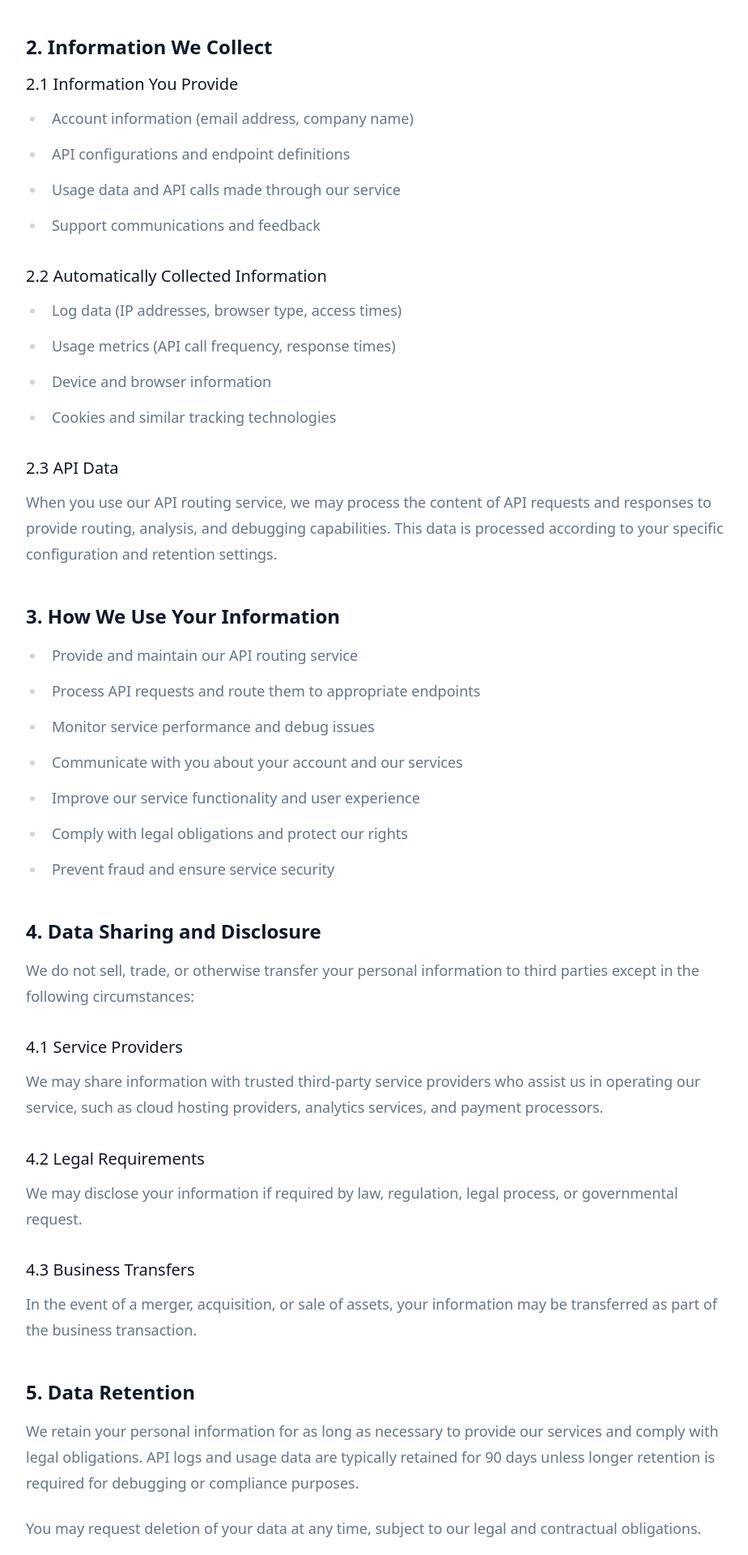
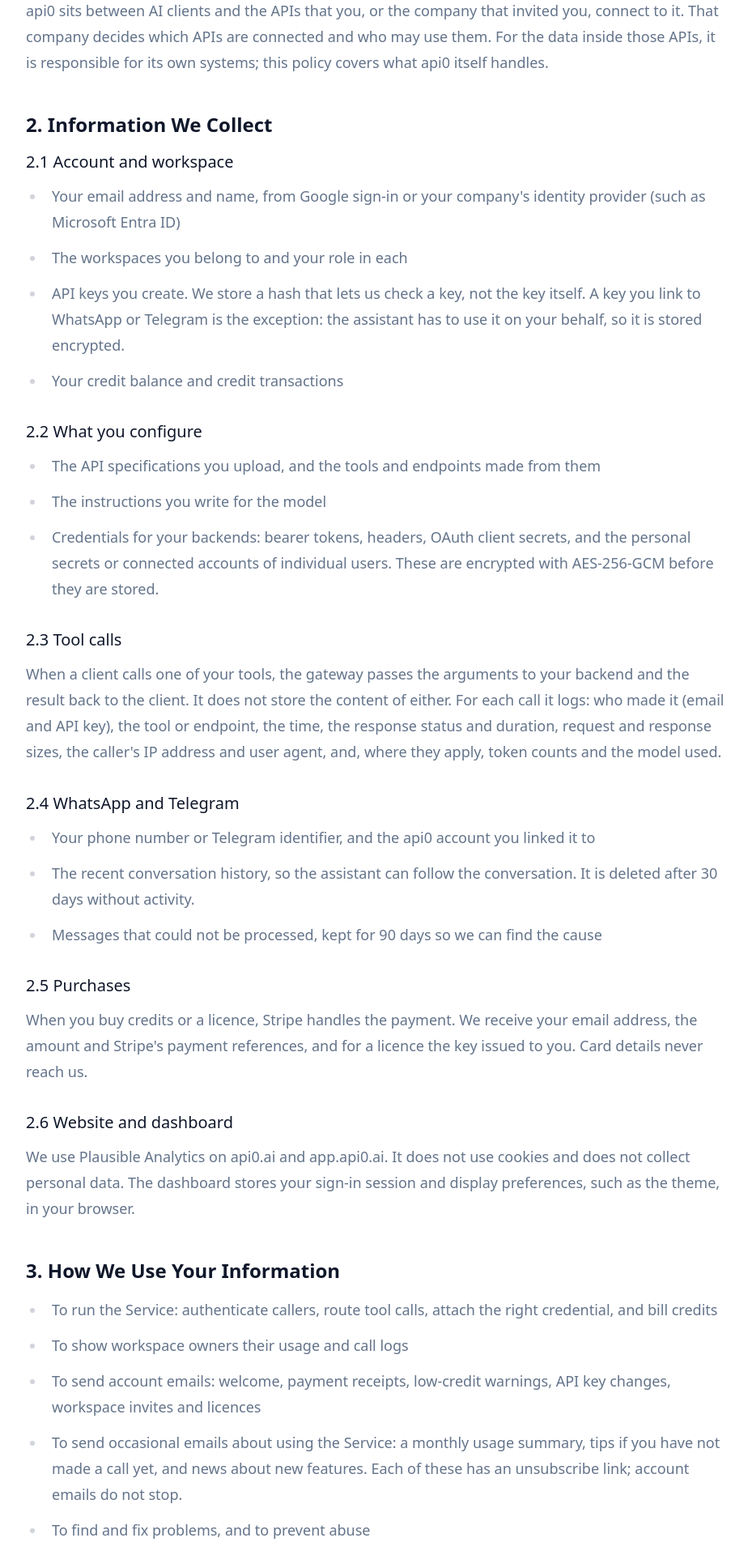
Before and after one commit to bennekrouf/landing-api0, a Next.js app: page /privacy in a window 1280 px wide. Shown: the part 480-2400 px from the top of the page at 81% size, without its empty margins (176-1100 px from the left). Built offline with nearby package versions, Linux system fonts and the light colour scheme.

Commit message:
Update privacy and terms pages (#7)
Updated privacy and terms pages with detailed information about data handling, security, and user rights.

```diff
--- a/src/app/blog/[slug]/page.tsx
+++ b/src/app/blog/[slug]/page.tsx
@@ -21,12 +21,12 @@
 
   if (!post) {
     return {
-      title: 'Post Not Found | API0',
+      title: 'Post Not Found',
     };
   }
 
   return {
-    title: `${post.title} | API0 Blog`,
+    title: post.title,
     description: post.excerpt,
     openGraph: {
       title: post.title,
--- a/src/app/blog/page.tsx
+++ b/src/app/blog/page.tsx
@@ -6,11 +6,11 @@
 // import SEOMetaTags from '@/components/SEOMetaTags';
 
 export const metadata = {
-  title: 'Blog | API0',
-  description: 'Explore the latest insights, tutorials, and best practices for API routing and management.',
+  title: 'Blog',
+  description: 'Guides and architecture notes on MCP, AI agents and connecting Claude to your existing APIs.',
   openGraph: {
     title: 'API0 Blog',
-    description: 'Explore the latest insights, tutorials, and best practices for API routing and management.',
+    description: 'Guides and architecture notes on MCP, AI agents and connecting Claude to your existing APIs.',
     type: 'website',
     url: 'https://api0.ai/blog/',
     images: [
--- a/src/app/privacy/page.tsx
+++ b/src/app/privacy/page.tsx
@@ -1,11 +1,13 @@
 import type { Metadata } from "next";
 
 export const metadata: Metadata = {
-  title: 'Privacy Policy | API0',
+  title: 'Privacy Policy',
   description: 'Privacy policy for API0 services provided by Mayorana',
   robots: 'noindex, nofollow', // Legal pages typically not indexed
 };
 
+// Written from what the gateway, store and messaging bridge actually keep.
+// When one of them starts storing something new, this page changes with it.
 export default function PrivacyPage() {
   return (
     <div className="container mx-auto px-4 py-16 max-w-4xl">
@@ -13,143 +15,175 @@
 
       <div className="prose prose-lg dark:prose-invert max-w-none">
         <p className="text-muted-foreground mb-8">
-          <strong>Last updated:</strong> {new Date().toLocaleDateString('en-US', {
-            year: 'numeric',
-            month: 'long',
-            day: 'numeric'
-          })}
+          {/* A fixed date: change it whenever the policy below changes. */}
+          <strong>Last updated:</strong> October 6, 2026
         </p>
 
         <section className="mb-8">
           <h2 className="text-2xl font-semibold mb-4">1. Introduction</h2>
           <p>
-            This Privacy Policy describes how Mayorana (&quot;we,&quot; &quot;our,&quot; or &quot;us&quot;), a company located in Saint-Prex, Switzerland,
-            collects, uses, and protects your information when you use our API0 service (&quot;Service&quot;) accessible at api0.ai.
+            This Privacy Policy describes how Mayorana (&quot;we,&quot; &quot;our,&quot; or &quot;us&quot;), a company located in Saint-Prex,
+            Switzerland, collects, uses and protects personal data when you use api0 (the &quot;Service&quot;): the website
+            api0.ai, the dashboard at app.api0.ai, the MCP gateway, the SDK and CLI, and the WhatsApp and Telegram assistant.
           </p>
-          <p>
-            By using our Service, you agree to the collection and use of information in accordance with this policy.
+          <p className="mt-4">
+            api0 sits between AI clients and the APIs that you, or the company that invited you, connect to it. That
+            company decides which APIs are connected and who may use them. For the data inside those APIs, it is
+            responsible for its own systems; this policy covers what api0 itself handles.
           </p>
         </section>
 
         <section className="mb-8">
           <h2 className="text-2xl font-semibold mb-4">2. Information We Collect</h2>
 
-          <h3 className="text-xl font-medium mb-3">2.1 Information You Provide</h3>
+          <h3 className="text-xl font-medium mb-3">2.1 Account and workspace</h3>
           <ul className="list-disc pl-6 mb-4">
-            <li>Account information (email address, company name)</li>
-            <li>API configurations and endpoint definitions</li>
-            <li>Usage data and API calls made through our service</li>
-            <li>Support communications and feedback</li>
+            <li>Your email address and name, from Google sign-in or your company&apos;s identity provider (such as Microsoft Entra ID)</li>
+            <li>The workspaces you belong to and your role in each</li>
+            <li>
+              API keys you create. We store a hash that lets us check a key, not the key itself. A key you link to WhatsApp
+              or Telegram is the exception: the assistant has to use it on your behalf, so it is stored encrypted.
+            </li>
+            <li>Your credit balance and credit transactions</li>
           </ul>
 
-          <h3 className="text-xl font-medium mb-3">2.2 Automatically Collected Information</h3>
+          <h3 className="text-xl font-medium mb-3">2.2 What you configure</h3>
           <ul className="list-disc pl-6 mb-4">
-            <li>Log data (IP addresses, browser type, access times)</li>
-            <li>Usage metrics (API call frequency, response times)</li>
-            <li>Device and browser information</li>
-            <li>Cookies and similar tracking technologies</li>
+            <li>The API specifications you upload, and the tools and endpoints made from them</li>
+            <li>The instructions you write for the model</li>
+            <li>
+              Credentials for your backends: bearer tokens, headers, OAuth client secrets, and the personal secrets or
+              connected accounts of individual users. These are encrypted with AES-256-GCM before they are stored.
+            </li>
           </ul>
 
-          <h3 className="text-xl font-medium mb-3">2.3 API Data</h3>
+          <h3 className="text-xl font-medium mb-3">2.3 Tool calls</h3>
+          <p className="mb-4">
+            When a client calls one of your tools, the gateway passes the arguments to your backend and the result back to
+            the client. It does not store the content of either. For each call it logs: who made it (email and API key),
+            the tool or endpoint, the time, the response status and duration, request and response sizes, the caller&apos;s
+            IP address and user agent, and, where they apply, token counts and the model used.
+          </p>
+
+          <h3 className="text-xl font-medium mb-3">2.4 WhatsApp and Telegram</h3>
+          <ul className="list-disc pl-6 mb-4">
+            <li>Your phone number or Telegram identifier, and the api0 account you linked it to</li>
+            <li>
+              The recent conversation history, so the assistant can follow the conversation. It is deleted after 30 days
+              without activity.
+            </li>
+            <li>Messages that could not be processed, kept for 90 days so we can find the cause</li>
+          </ul>
+
+          <h3 className="text-xl font-medium mb-3">2.5 Purchases</h3>
+          <p className="mb-4">
+            When you buy credits or a licence, Stripe handles the payment. We receive your email address, the amount and
+            Stripe&apos;s payment references, and for a licence the key issued to you. Card details never reach us.
+          </p>
+
+          <h3 className="text-xl font-medium mb-3">2.6 Website and dashboard</h3>
           <p>
-            When you use our API routing service, we may process the content of API requests and responses
-            to provide routing, analysis, and debugging capabilities. This data is processed according to
-            your specific configuration and retention settings.
+            We use Plausible Analytics on api0.ai and app.api0.ai. It does not use cookies and does not collect personal
+            data. The dashboard stores your sign-in session and display preferences, such as the theme, in your browser.
           </p>
         </section>
 
         <section className="mb-8">
           <h2 className="text-2xl font-semibold mb-4">3. How We Use Your Information</h2>
           <ul className="list-disc pl-6">
-            <li>Provide and maintain our API routing service</li>
-            <li>Process API requests and route them to appropriate endpoints</li>
-            <li>Monitor service performance and debug issues</li>
-            <li>Communicate with you about your account and our services</li>
-            <li>Improve our service functionality and user experience</li>
-            <li>Comply with legal obligations and protect our rights</li>
-            <li>Prevent fraud and ensure service security</li>
+            <li>To run the Service: authenticate callers, route tool calls, attach the right credential, and bill credits</li>
+            <li>To show workspace owners their usage and call logs</li>
+            <li>To send account emails: welcome, payment receipts, low-credit warnings, API key changes, workspace invites and licences</li>
+            <li>
+              To send occasional emails about using the Service: a monthly usage summary, tips if you have not made a call
+              yet, and news about new features. Each of these has an unsubscribe link; account emails do not stop.
+            </li>
+            <li>To find and fix problems, and to prevent abuse</li>
+            <li>To comply with legal obligations</li>
           </ul>
         </section>
 
         <section className="mb-8">
-          <h2 className="text-2xl font-semibold mb-4">4. Data Sharing and Disclosure</h2>
-          <p>We do not sell, trade, or otherwise transfer your personal information to third parties except in the following circumstances:</p>
-
-          <h3 className="text-xl font-medium mb-3">4.1 Service Providers</h3>
+          <h2 className="text-2xl font-semibold mb-4">4. Service Providers</h2>
+          <p className="mb-4">
+            We do not sell, trade or rent your personal data. We share it only with the providers the Service depends on,
+            each under its own privacy policy:
+          </p>
+          <ul className="list-disc pl-6 mb-4">
+            <li>Google (Firebase Authentication), and your company&apos;s identity provider if it uses one, for sign-in</li>
+            <li>Stripe, for payments</li>
+            <li>An AI model provider, which receives WhatsApp and Telegram messages in order to answer them</li>
+            <li>An AI model provider, which receives the API specifications you upload in order to turn them into tools</li>
+            <li>Meta (WhatsApp) and Telegram, which carry messages to and from the assistant</li>
+            <li>Our email provider, for the emails described above</li>
+            <li>Plausible Analytics, for website and dashboard statistics</li>
+          </ul>
+          <p className="mb-4">
+            Your own backends, and services you connect (for example Azure DevOps), receive the tool calls and credentials
+            you configure them to receive.
+          </p>
           <p>
-            We may share information with trusted third-party service providers who assist us in operating
-            our service, such as cloud hosting providers, analytics services, and payment processors.
-          </p>
-
-          <h3 className="text-xl font-medium mb-3">4.2 Legal Requirements</h3>
-          <p>
-            We may disclose your information if required by law, regulation, legal process, or governmental request.
-          </p>
-
-          <h3 className="text-xl font-medium mb-3">4.3 Business Transfers</h3>
-          <p>
-            In the event of a merger, acquisition, or sale of assets, your information may be transferred
-            as part of the business transaction.
+            We may also disclose data when the law requires it, to protect our rights or safety, or as part of a merger,
+            acquisition or sale of assets.
           </p>
         </section>
 
         <section className="mb-8">
           <h2 className="text-2xl font-semibold mb-4">5. Data Retention</h2>
-          <p>
-            We retain your personal information for as long as necessary to provide our services and comply
-            with legal obligations. API logs and usage data are typically retained for 90 days unless
-            longer retention is required for debugging or compliance purposes.
-          </p>
-          <p>
-            You may request deletion of your data at any time, subject to our legal and contractual obligations.
-          </p>
+          <ul className="list-disc pl-6">
+            <li>Account, workspace and configuration data: until you delete your account or workspace</li>
+            <li>Tool call logs: until the account or workspace they belong to is deleted</li>
+            <li>WhatsApp and Telegram conversation history: 30 days after the last message</li>
+            <li>Messages the assistant could not process: 90 days</li>
+            <li>Purchase records: as long as the law requires us to keep them</li>
+          </ul>
+          <p className="mt-4">You can ask us to delete your data at any time, subject to our legal obligations.</p>
         </section>
 
         <section className="mb-8">
           <h2 className="text-2xl font-semibold mb-4">6. Data Security</h2>
-          <p>
-            We implement appropriate technical and organizational measures to protect your information against
-            unauthorized access, alteration, disclosure, or destruction. These measures include:
-          </p>
           <ul className="list-disc pl-6">
-            <li>Encryption of data in transit and at rest</li>
-            <li>Regular security assessments and updates</li>
-            <li>Access controls and authentication mechanisms</li>
-            <li>Employee training on data protection practices</li>
+            <li>All traffic to the Service is encrypted in transit (HTTPS)</li>
+            <li>Backend credentials and users&apos; secrets are encrypted with AES-256-GCM before they are stored</li>
+            <li>Workspaces are separated in the database with row-level security</li>
+            <li>Connectors such as Claude sign in with OAuth 2.1 and PKCE; authorization codes work once</li>
           </ul>
+          <p className="mt-4">No method of transmission or storage is completely secure, but we work to protect your data.</p>
         </section>
 
         <section className="mb-8">
           <h2 className="text-2xl font-semibold mb-4">7. Your Rights</h2>
-          <p>Depending on your location, you may have the following rights regarding your personal information:</p>
+          <p className="mb-4">
+            Under the Swiss Federal Act on Data Protection and, where it applies, the EU General Data Protection
+            Regulation, you have the right to:
+          </p>
           <ul className="list-disc pl-6">
-            <li>Access to your personal information</li>
-            <li>Correction of inaccurate information</li>
-            <li>Deletion of your information</li>
-            <li>Restriction of processing</li>
-            <li>Data portability</li>
-            <li>Objection to processing</li>
+            <li>Access your personal data</li>
+            <li>Have inaccurate data corrected</li>
+            <li>Have your data deleted</li>
+            <li>Restrict or object to processing, including the emails about using the Service (each has an unsubscribe link)</li>
+            <li>Receive your data in a portable format</li>
           </ul>
-          <p>
-            To exercise these rights, please contact us at the information provided below.
+          <p className="mt-4">
+            To exercise these rights, contact us at the address below. If you use api0 through your employer&apos;s
+            workspace, some requests may also need to go to your employer.
           </p>
         </section>
 
         <section className="mb-8">
           <h2 className="text-2xl font-semibold mb-4">8. International Data Transfers</h2>
           <p>
-            Your information may be processed and stored in countries other than your own. We ensure that
-            any international transfers comply with applicable data protection laws and provide appropriate
-            safeguards for your information.
+            We are based in Switzerland. Several of the providers above, including Google, Stripe, Meta and our AI model
+            providers, may process data outside Switzerland and the European Economic Area, including in the United
+            States. Such transfers rely on the safeguards those providers offer under applicable data protection law.
           </p>
         </section>
 
         <section className="mb-8">
-          <h2 className="text-2xl font-semibold mb-4">9. Cookies and Tracking</h2>
+          <h2 className="text-2xl font-semibold mb-4">9. Cookies</h2>
           <p>
-            We use cookies and similar technologies to enhance your experience and analyze service usage.
-            You can control cookie settings through your browser preferences, though some functionality
-            may be limited if cookies are disabled.
+            We use no advertising or tracking cookies. The dashboard keeps your sign-in session and preferences in your
+            browser, which it needs in order to work.
           </p>
         </section>
 
@@ -179,7 +213,7 @@
           <div className="bg-muted p-4 rounded-lg mt-4">
             <p><strong>Mayorana</strong></p>
             <p>Saint-Prex, Switzerland</p>
-            <p>Email: privacy@api0.ai</p>
+            <p>Email: contact@mayorana.ch</p>
             <p>Website: https://api0.ai</p>
           </div>
         </section>
```
Also changed, not shown: src/app/terms/page.tsx (+4 -7 lines).
